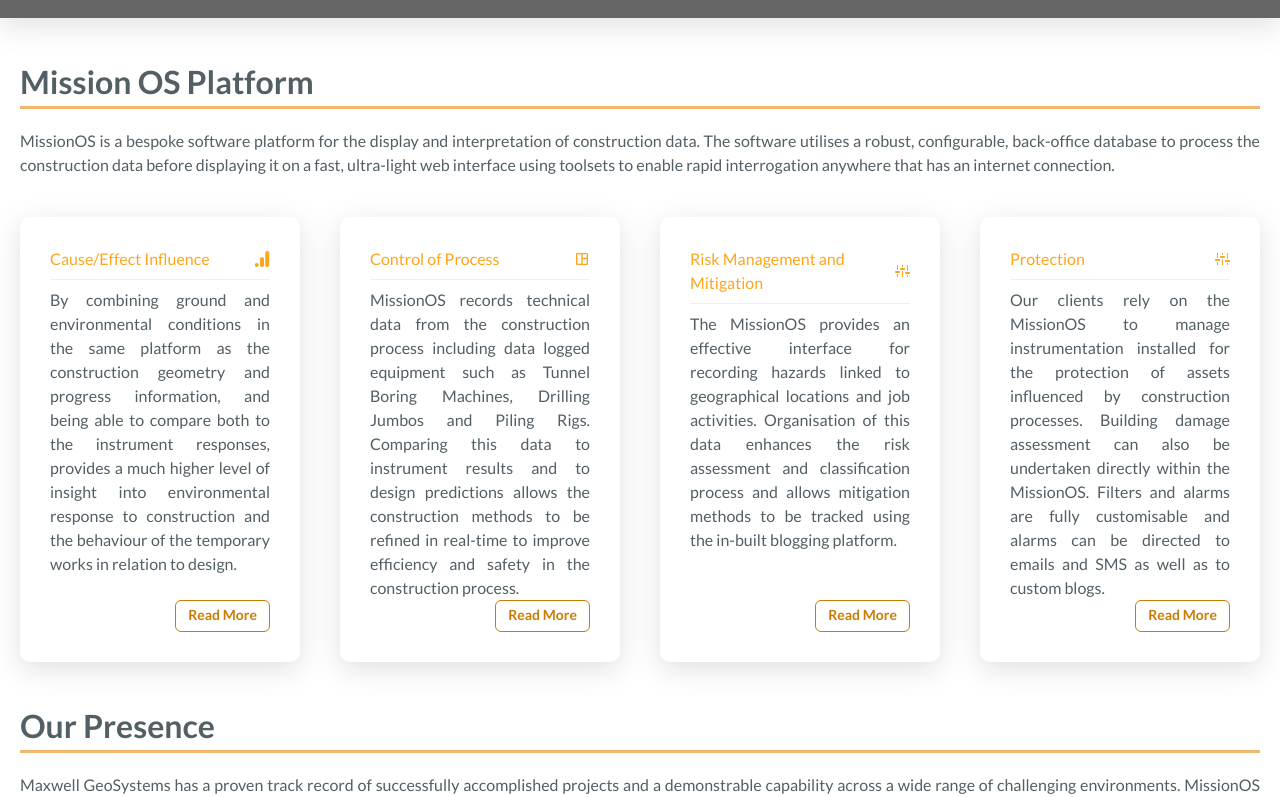
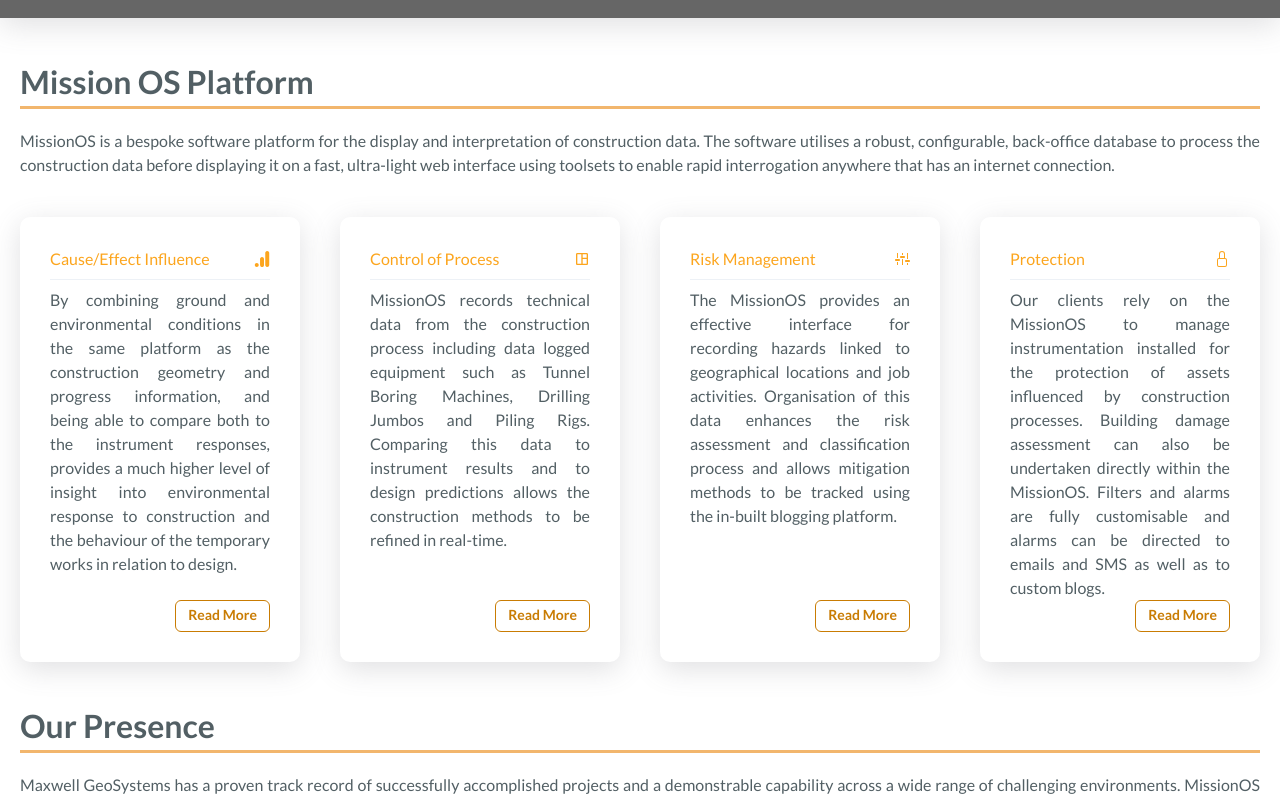
Before and after one commit to usamathpc/Sample-Web-Mockup, a Next.js app: page / in a window 1280 px wide. Shown: the part 516-1313 px from the top of the page. Built offline with nearby package versions, Linux system fonts and the light colour scheme.

Commit message:
fix styles

```diff
--- a/src/components/Features/Features.tsx
+++ b/src/components/Features/Features.tsx
@@ -1,5 +1,6 @@
 import { Box, SimpleGrid, Text } from "@chakra-ui/react";
 import React from "react";
+import { BsLock } from "react-icons/bs";
 import { GoSettings } from "react-icons/go";
 import { MdOutlineSpaceDashboard } from "react-icons/md";
 import { SiGoogleanalytics } from "react-icons/si";
@@ -50,15 +51,15 @@
           icon={<MdOutlineSpaceDashboard />}
           title="Control of Process"
           description="MissionOS records technical data from the construction process including data logged equipment such as Tunnel Boring Machines, Drilling Jumbos and Piling Rigs.
-          Comparing this data to instrument results and to design predictions allows the construction methods to be refined in real-time to improve efficiency and safety in the construction process."
+          Comparing this data to instrument results and to design predictions allows the construction methods to be refined in real-time."
         />
         <FeatureCard
           icon={<GoSettings />}
-          title="Risk Management and Mitigation"
+          title="Risk Management"
           description="The MissionOS provides an effective interface for recording hazards linked to geographical locations and job activities. Organisation of this data enhances the risk assessment and classification process and allows mitigation methods to be tracked using the in-built blogging platform."
         />
         <FeatureCard
-          icon={<GoSettings />}
+          icon={<BsLock />}
           title="Protection"
           description="Our clients rely on the MissionOS to manage instrumentation installed for the protection of assets influenced by construction processes. Building damage assessment can also be undertaken directly within the MissionOS. Filters and alarms are fully customisable and alarms can be directed to emails and SMS as well as to custom blogs."
         />
```
